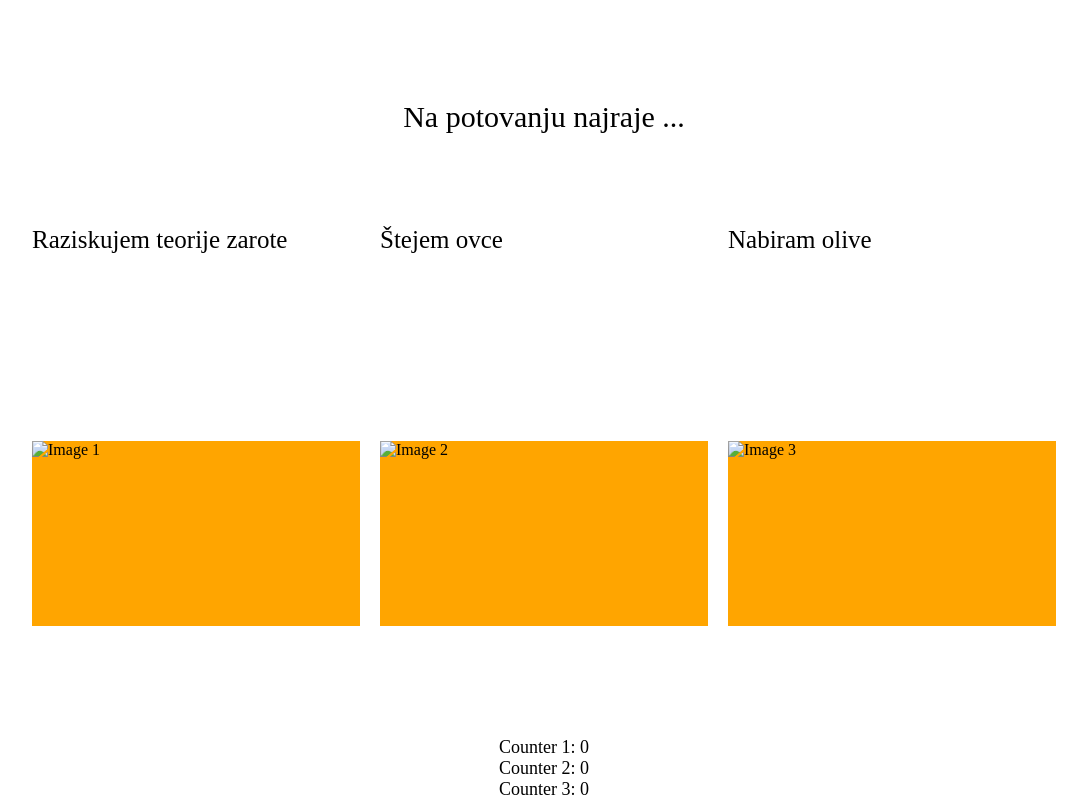
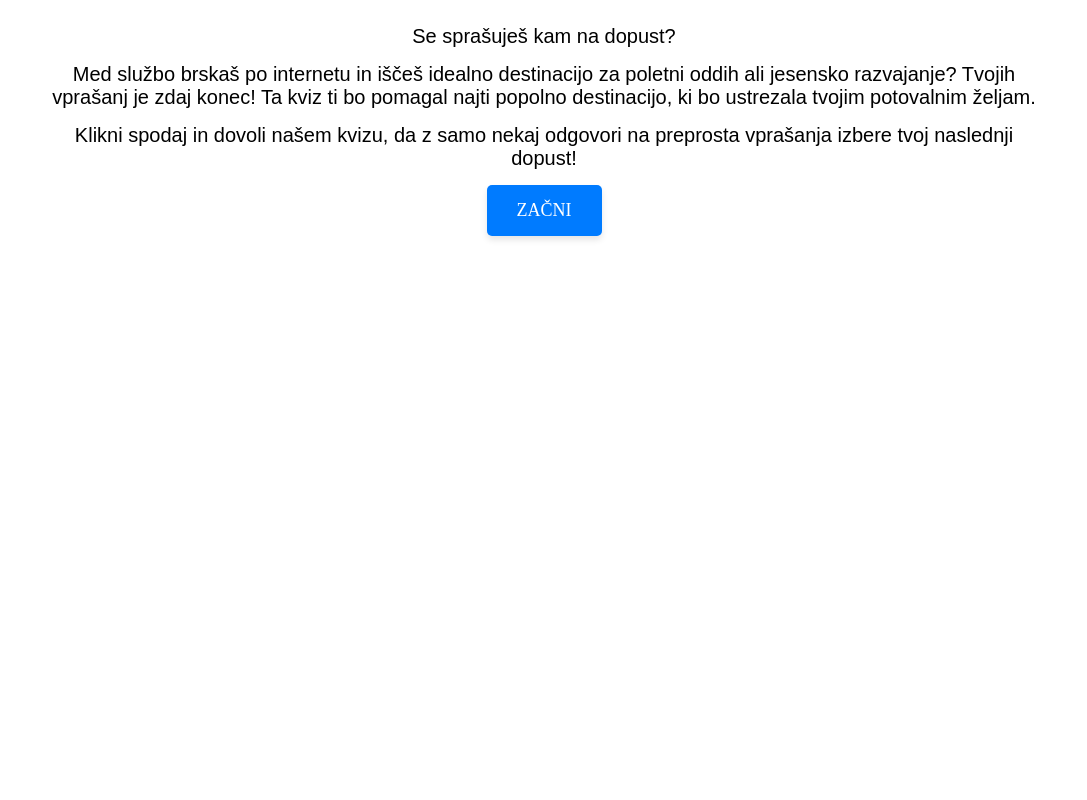
Before and after one commit to fgregor88/fgregor88.github.io, a plain HTML site: page index.html in a window 1280 px wide. Shown: the whole page, without its empty margins (96-1183 px from the left). Drawn offline with Linux system fonts and the light colour scheme.

Commit message:
first page

```diff
--- a/index.html
+++ b/index.html
@@ -2,27 +2,27 @@
 <html lang="en">
 <head>
     <meta charset="UTF-8">
-    <meta name="viewport" content="width=device-width, initial-scale=1.0">
-    <link rel="stylesheet" href="index_styles.css"/>
-    <script src="scripts.js"></script>
-    <title>Dynamic Page</title>
+    <link rel="stylesheet" href="styles.css">
+    <title>Title</title>
 </head>
 <body>
-<div class="title" id="page-title">Na potovanju najraje ...</div>
-<div class="container">
-    <div class="odgovor">Raziskujem teorije zarote</div>
-    <div class="odgovor">Štejem ovce</div>
-    <div class="odgovor">Nabiram olive</div>
-    <div class="orange-div" onclick="incrementCounter(1)"><img src="slike\\1-1.jpg" alt="Image 1"></div>
-    <div class="orange-div" onclick="incrementCounter(2)"><img src="slike\\1-2.jpg" alt="Image 2"></div>
-    <div class="orange-div" onclick="incrementCounter(3)"><img src="slike\\1-3.jpg" alt="Image 3"></div>
+<div class="index-container">
+    <div class="first_question">
+        Se sprašuješ kam na dopust?
+    </div>
+    <div class="first_question">
+        Med službo brskaš po internetu in iščeš idealno destinacijo za poletni oddih ali
+        jesensko razvajanje? Tvojih vprašanj je zdaj konec! Ta kviz ti bo pomagal najti popolno destinacijo, ki bo
+        ustrezala tvojim potovalnim željam.
+    </div>
+    <div class="first_question">
+        Klikni spodaj in dovoli našem kvizu, da z samo nekaj odgovori na preprosta
+        vprašanja izbere tvoj naslednji dopust!
+    </div>
+    <div class="button" onclick="window.location.href = 'questions.html'">
+        ZAČNI
+    </div>
+
 </div>
-<div class="counters">
-    <div>Counter 1: <span id="counter1">0</span></div>
-    <div>Counter 2: <span id="counter2">0</span></div>
-    <div>Counter 3: <span id="counter3">0</span></div>
-</div>
-
-
 </body>
 </html>
--- a/index_styles.css
+++ b/styles.css
@@ -5,11 +5,13 @@ body {
     height: 100vh;
     margin: 0;
 }
+
 .title {
     text-align: center;
     margin-top: 20px;
     font-size: 25px;
 }
+
 .container {
     display: grid;
     grid-template-columns: 1fr 1fr 1fr;
@@ -18,6 +20,7 @@ body {
     height: 400px;
     margin: auto 0;
 }
+
 .orange-div {
     background-color: orange;
     display: flex;
@@ -28,11 +31,13 @@ body {
     overflow: hidden;
     cursor: pointer;
 }
+
 .orange-div img {
     width: 100%;
     height: 100%;
     object-fit: cover;
 }
+
 .counters {
     margin-top: 20px;
     font-size: 18px;
@@ -51,3 +56,34 @@ body {
     overflow: hidden;
     font-size: 25px;
 }
+
+.index-container {
+    width: 80%;
+    margin: 10px auto;
+    text-align: center;
+}
+
+.first_question {
+    font-size: 20px;
+    font-family: sans-serif;
+    margin: 15px;
+}
+
+.button {
+    display: inline-block;
+    padding: 15px 30px;
+    font-size: 18px;
+    color: #ffffff;
+    background-color: #007bff;
+    border: none;
+    border-radius: 5px;
+    text-align: center;
+    cursor: pointer;
+    box-shadow: 0 4px 6px rgba(0, 0, 0, 0.1);
+    transition: background-color 0.3s ease, box-shadow 0.3s ease;
+}
+
+.button:hover {
+    background-color: #0056b3;
+    box-shadow: 0 6px 8px rgba(0, 0, 0, 0.2);
+}
```
Also changed, not shown: questions.html (added, +28 -0 lines).
